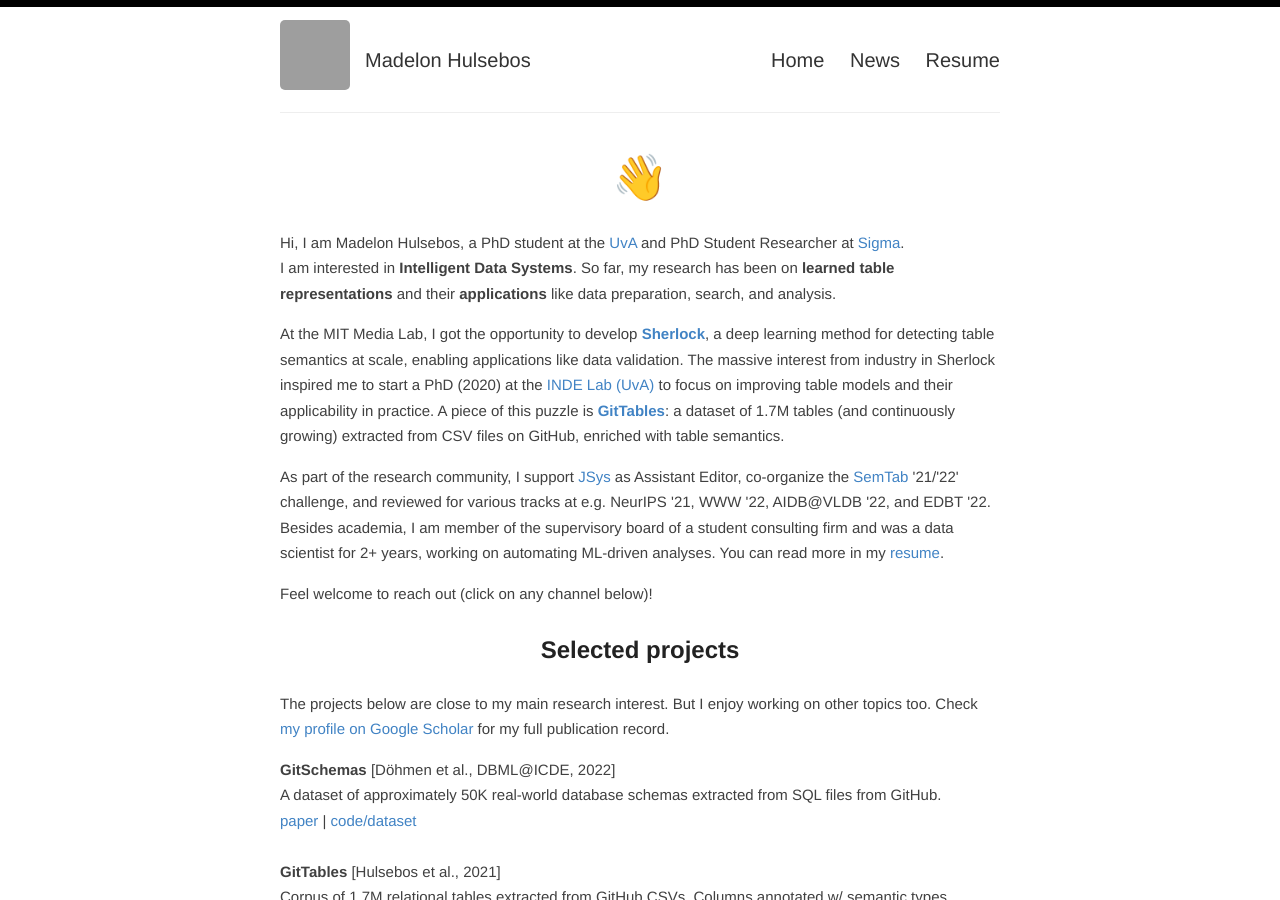
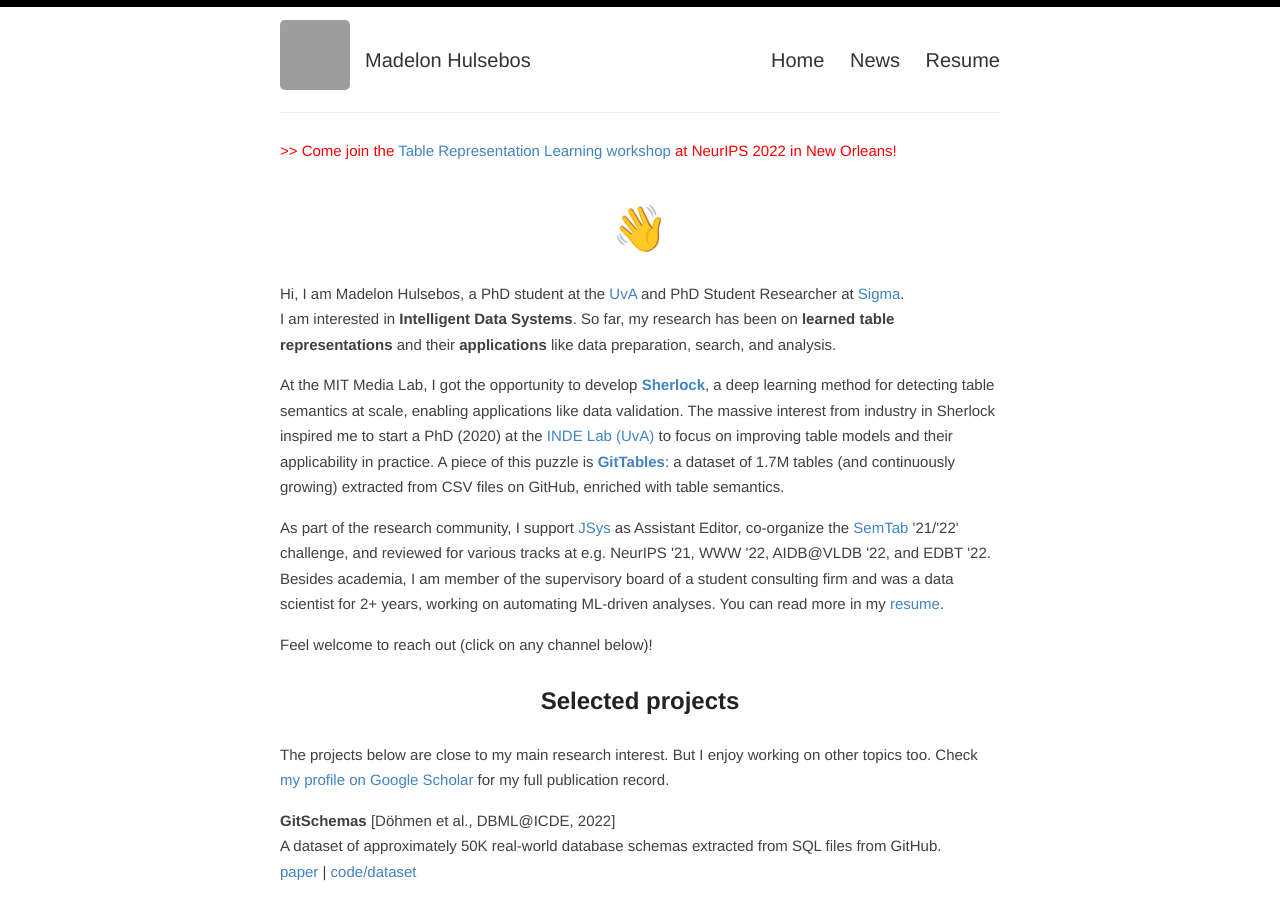
Before and after one commit to madelonhulsebos/madelonhulsebos.github.io, a Jekyll site: the page built from index.html, in a window 1280 px wide and 900 px high. Built offline with Jekyll 4.4.1, drawn with Linux system fonts in a browser that asks for light colours; some web fonts are replaced; the list of posts is cut into pages by our own code; grey boxes are pictures that could not be loaded.

Commit message:
Add workshop shop banner.

```diff
--- a/index.html
+++ b/index.html
@@ -4,7 +4,12 @@ layout: default
 
 <article class="page">
 
+<div>
+  <span style="color:red">>> Come join the <a href="https://table-representation-learning.github.io" target="blank">Table Representation Learning workshop</a> at NeurIPS 2022 in New Orleans!</span>
+</div>
 
+
+<br>
 <br>
 <div style="text-align: center; transform: scale(3);">👋</div>
 <br>
```
